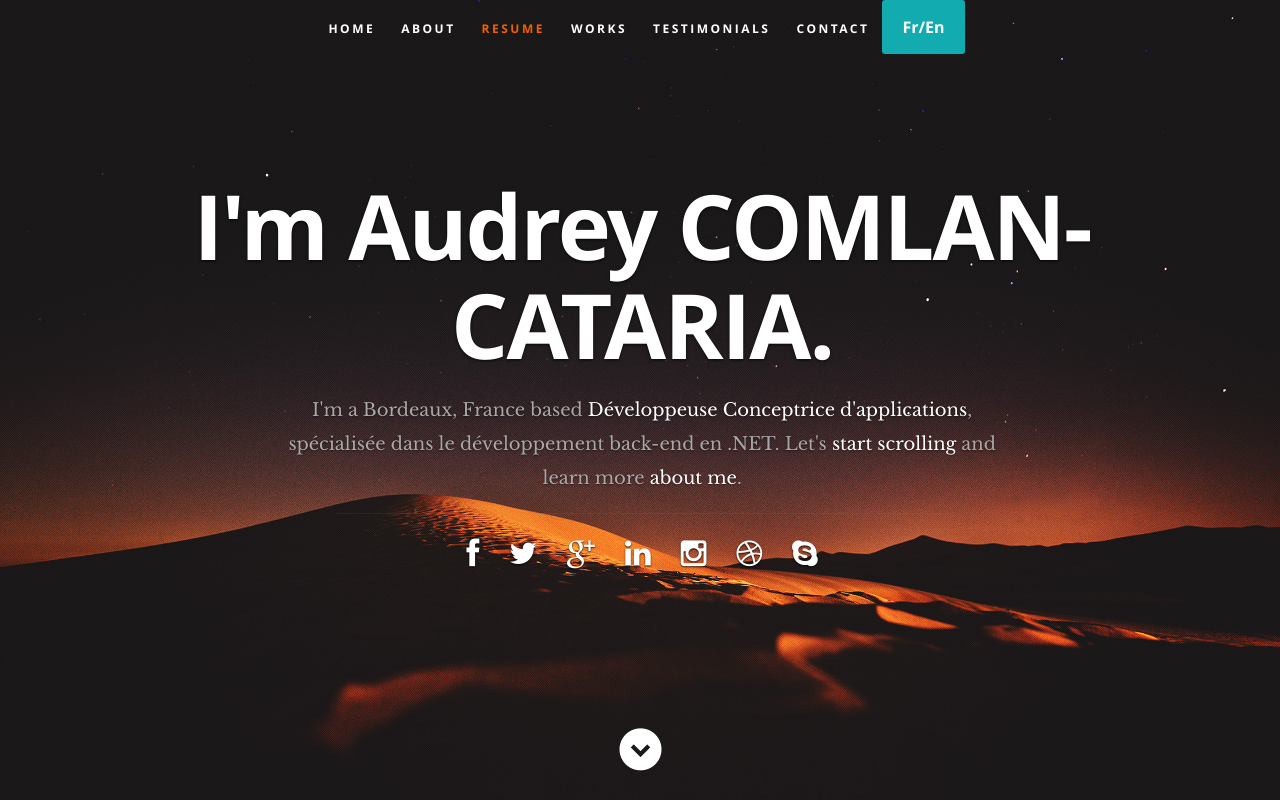
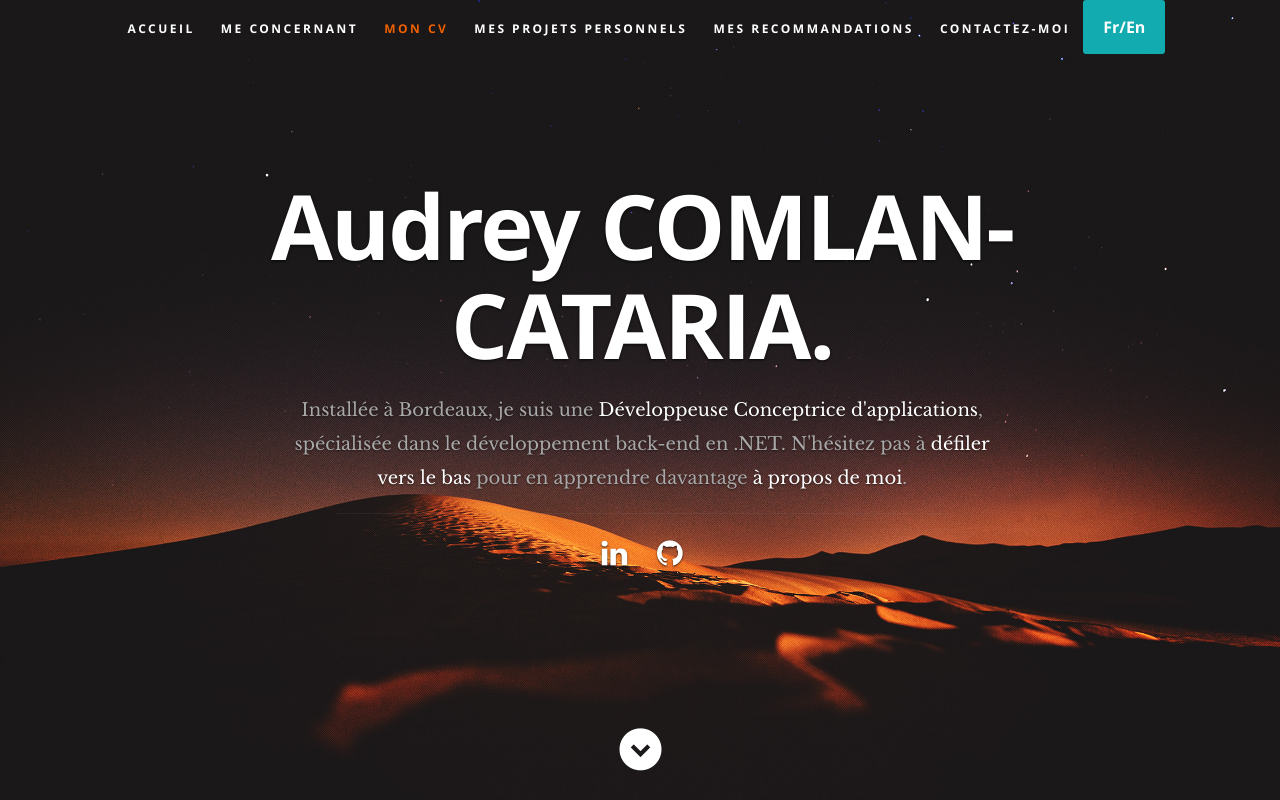
Before and after one commit to Koulikana/resume, a React (Create React App) app: page / in a window 1280 px wide. Shown: the top 800 px of the page. Built offline with nearby package versions, Linux system fonts and the light colour scheme.

Commit message:
Header data passed to props

```diff
--- a/src/components/header/header.js
+++ b/src/components/header/header.js
@@ -16,32 +16,32 @@ export default class Header extends Component {
             <ul id="nav" className="nav">
               <li className="current">
                 <a className="smoothscroll" href="#home">
-                  Home
+                  {resumeData.header.home}
                 </a>
               </li>
               <li>
                 <a className="smoothscroll" href="#about">
-                  About
+                  {resumeData.header.about}
                 </a>
               </li>
               <li>
                 <a className="smoothscroll" href="#resume">
-                  Resume
+                  {resumeData.header.resume}
                 </a>
               </li>
               <li>
                 <a className="smoothscroll" href="#portfolio">
-                  Works
+                  {resumeData.header.works}
                 </a>
               </li>
               <li>
                 <a className="smoothscroll" href="#testimonials">
-                  Testimonials
+                  {resumeData.header.testimonials}
                 </a>
               </li>
               <li>
                 <a className="smoothscroll" href="#contact">
-                  Contact
+                  {resumeData.header.contact}
                 </a>
               </li>
               <li>
@@ -53,54 +53,29 @@ export default class Header extends Component {
           {/* end #nav-wrap */}
           <div className="row banner">
             <div className="banner-text">
-              <h1 className="responsive-headline">I'm {resumeData.name}.</h1>
+              <h1 className="responsive-headline">{resumeData.name}.</h1>
               <h3>
-                I'm a Bordeaux, France based <span>{resumeData.role}</span>, {resumeData.roleDescription}.
-                Let's{' '}
+                {resumeData.header.city} <span>{resumeData.role}</span>, {resumeData.roleDescription}.{' '}
+                {resumeData.header.beforeStartScrolling}{' '}
                 <a className="smoothscroll" href="#about">
-                  start scrolling{' '}
+                  {resumeData.header.startScrolling}{' '}
                 </a>
-                and learn more{' '}
+                {resumeData.header.learnMore}{' '}
                 <a className="smoothscroll" href="#about">
-                  about me
+                  {resumeData.header.aboutMe}
                 </a>
                 .
               </h3>
               <hr />
               <ul className="social">
                 <li>
-                  <a href="#">
-                    <i className="fa fa-facebook" />
-                  </a>
-                </li>
-                <li>
-                  <a href="#">
-                    <i className="fa fa-twitter" />
-                  </a>
-                </li>
-                <li>
-                  <a href="#">
-                    <i className="fa fa-google-plus" />
-                  </a>
-                </li>
-                <li>
-                  <a href="#">
+                  <a href={resumeData.linkedinLink}>
                     <i className="fa fa-linkedin" />
                   </a>
                 </li>
                 <li>
-                  <a href="#">
-                    <i className="fa fa-instagram" />
-                  </a>
-                </li>
-                <li>
-                  <a href="#">
-                    <i className="fa fa-dribbble" />
-                  </a>
-                </li>
-                <li>
-                  <a href="#">
-                    <i className="fa fa-skype" />
+                  <a href={resumeData.githubLink}>
+                    <i className="fa fa-github" />
                   </a>
                 </li>
               </ul>
--- a/src/resumeDataEn.js
+++ b/src/resumeDataEn.js
@@ -1,8 +1,23 @@
 let resumeDataEn = {
+  header: {
+    home: 'Home',
+    about: 'About',
+    resume: 'Resume',
+    works: 'Works',
+    testimonials: 'Testimonials',
+    contact: 'Contact',
+    city: "I'm a Bordeaux, France based",
+    beforeStartScrolling: "Let's",
+    startScrolling: 'start scrolling',
+    learnMore: 'and learn more',
+    aboutMe: 'about me',
+  },
   imagebaseurl: 'http://localhost:3000/',
-  name: 'Audrey COMLAN-CATARIA',
+  name: "I'm Audrey COMLAN-CATARIA",
   role: 'Software Developer',
   roleDescription: 'specialised in back-end development with .NET',
+  githubLink: 'https://github.com/Koulikana/',
+  linkedinLink: 'https://www.linkedin.com/in/audrey-comlan-cataria',
 };
 
 export default resumeDataEn;
--- a/src/resumeDataFr.js
+++ b/src/resumeDataFr.js
@@ -1,8 +1,23 @@
 let resumeDataFr = {
+  header: {
+    home: 'Accueil',
+    about: 'Me concernant',
+    resume: 'Mon CV',
+    works: 'Mes projets personnels',
+    testimonials: 'Mes recommandations',
+    contact: 'Contactez-moi',
+    city: 'Installée à Bordeaux, je suis une',
+    beforeStartScrolling: "N'hésitez pas à",
+    startScrolling: 'défiler vers le bas',
+    learnMore: 'pour en apprendre davantage',
+    aboutMe: 'à propos de moi',
+  },
   imagebaseurl: 'http://localhost:3000/',
   name: 'Audrey COMLAN-CATARIA',
   role: "Développeuse Conceptrice d'applications",
   roleDescription: 'spécialisée dans le développement back-end en .NET',
+  githubLink: 'https://github.com/Koulikana/',
+  linkedinLink: 'https://www.linkedin.com/in/audrey-comlan-cataria',
 };
 
 export default resumeDataFr;
```
